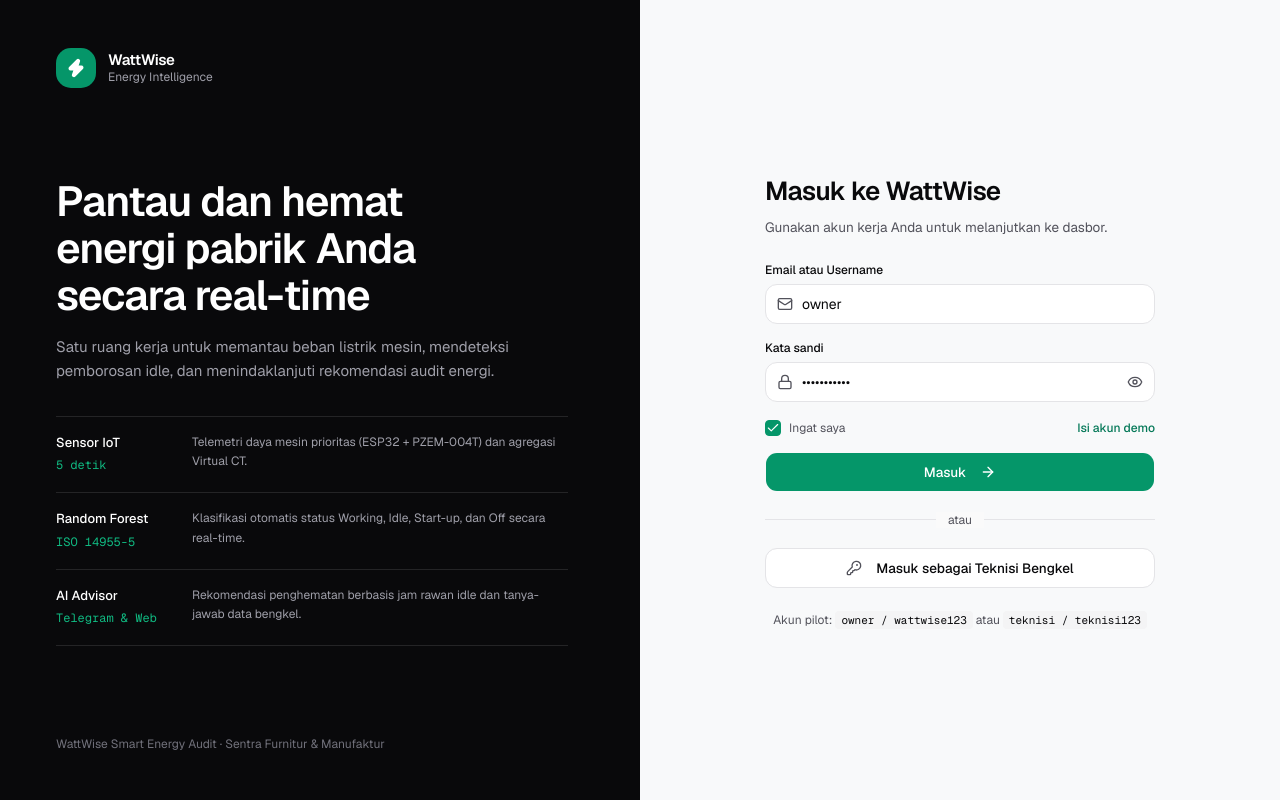
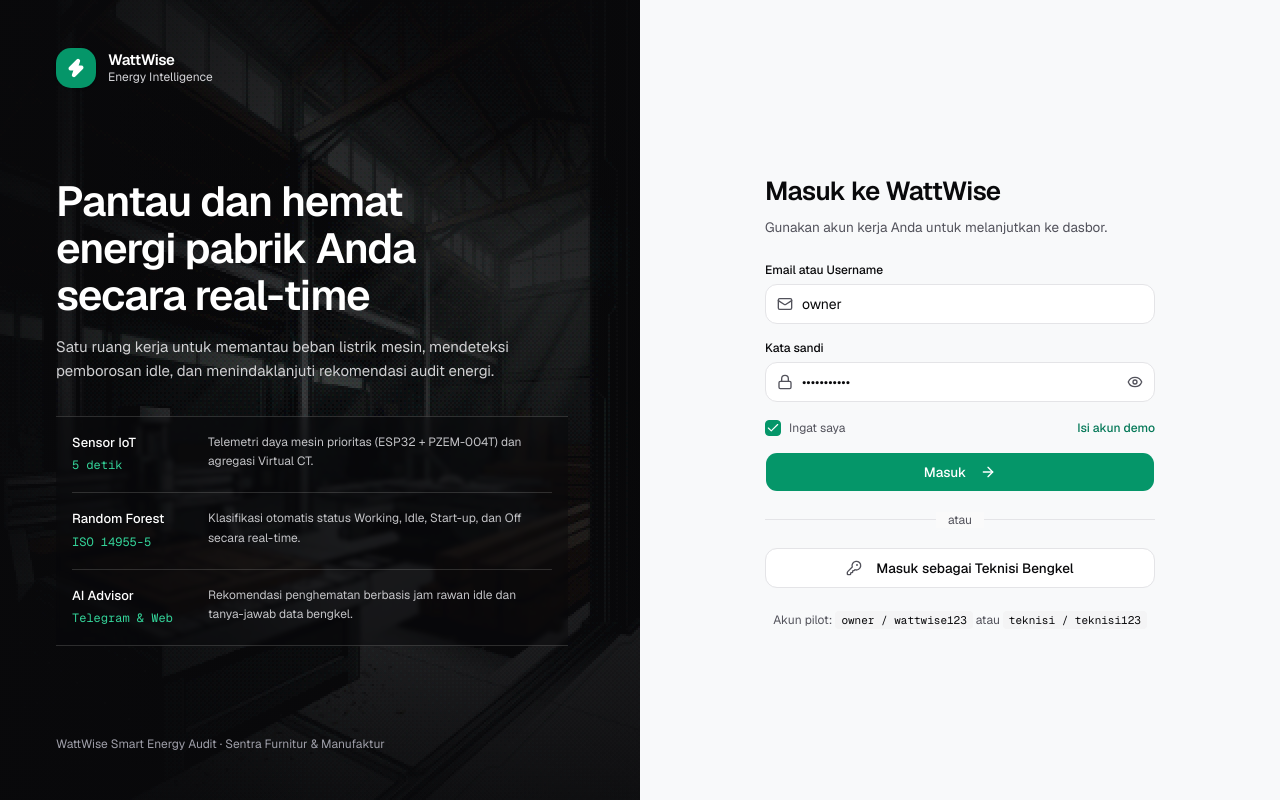
Before and after one commit to gafnaa/wattwise, a Next.js app: page /login in a window 1280 px wide. Built offline with nearby package versions, Linux system fonts and the light colour scheme; what skullet would draw is missing.

Commit message:
feat(login): add custom workshop illustration with Lumno-style Bayer 4x4 dither shader (#20)

```diff
--- a/src/app/login/page.tsx
+++ b/src/app/login/page.tsx
@@ -1,4 +1,5 @@
 import { Zap } from "lucide-react";
+import { DitherBackground } from "@/components/auth/dither-background";
 import { LoginForm } from "@/components/auth/login-form";
 
 const PIPELINE_STAGES = [
@@ -25,33 +26,55 @@ const PIPELINE_STAGES = [
 export default function LoginPage() {
   return (
     <div className="grid min-h-screen grid-cols-1 lg:grid-cols-2">
-      {/* Left Brand Column — Obsidian #09090B */}
-      <section className="flex flex-col justify-between bg-[#09090B] px-6 py-8 text-white sm:px-12 sm:py-12 lg:px-14">
-        <div className="flex items-center gap-3">
-          <div className="flex size-10 items-center justify-center rounded-xl bg-[#059669] text-white">
+      {/* Left Brand Column — Dithered Industrial Workshop Illustration */}
+      <section className="relative flex flex-col justify-between overflow-hidden bg-[#09090B] px-6 py-8 text-white sm:px-12 sm:py-12 lg:px-14">
+        {/* Bayer 4x4 Ordered-Dither Canvas Layer */}
+        <DitherBackground
+          src="/images/login-workshop-illustration.jpg"
+          cellSize={2}
+          brightness={-0.04}
+          contrast={1.14}
+          grain={0.95}
+          levels={7}
+          className="opacity-55"
+        />
+
+        {/* Editorial Obsidian Scrim for Crisp Text Contrast */}
+        <div
+          aria-hidden="true"
+          className="pointer-events-none absolute inset-0 bg-gradient-to-b from-[#09090B]/85 via-[#09090B]/62 to-[#09090B]/92"
+        />
+        <div
+          aria-hidden="true"
+          className="pointer-events-none absolute inset-0 bg-gradient-to-r from-[#09090B]/75 via-transparent to-[#09090B]/40"
+        />
+
+        {/* Foreground Content */}
+        <div className="relative z-10 flex items-center gap-3">
+          <div className="flex size-10 items-center justify-center rounded-xl bg-[#059669] text-white shadow-sm">
             <Zap className="size-5 fill-white" />
           </div>
           <div className="leading-tight">
             <p className="text-[15px] font-semibold tracking-tight text-white">
               WattWise
             </p>
-            <p className="text-xs text-zinc-400">Energy Intelligence</p>
+            <p className="text-xs text-zinc-300">Energy Intelligence</p>
           </div>
         </div>
 
-        <div className="my-10 max-w-lg space-y-8 lg:my-12">
+        <div className="relative z-10 my-10 max-w-lg space-y-8 lg:my-12">
           <div className="space-y-4">
             <h1 className="text-3xl font-semibold tracking-[-0.025em] text-white sm:text-[42px] sm:leading-[1.12]">
               Pantau dan hemat energi pabrik Anda secara real-time
             </h1>
-            <p className="text-sm leading-relaxed text-zinc-400 sm:text-[15px]">
+            <p className="text-sm leading-relaxed text-zinc-200/90 sm:text-[15px]">
               Satu ruang kerja untuk memantau beban listrik mesin, mendeteksi
               pemborosan idle, dan menindaklanjuti rekomendasi audit energi.
             </p>
           </div>
 
           {/* Crisp Hairline-Divided 3-Stage Architecture Spec */}
-          <dl className="divide-y divide-zinc-800/90 border-y border-zinc-800/90">
+          <dl className="divide-y divide-white/15 border-y border-white/15 bg-[#09090B]/40 px-4 backdrop-blur-[2px]">
             {PIPELINE_STAGES.map((stage) => (
               <div
                 key={stage.step}
@@ -61,11 +84,11 @@ export default function LoginPage() {
                   <span className="block text-[13px] font-medium text-white">
                     {stage.step}
                   </span>
-                  <span className="font-mono text-xs text-[#10B981]">
+                  <span className="font-mono text-xs text-[#34D399]">
                     {stage.metric}
                   </span>
                 </dt>
-                <dd className="text-xs leading-relaxed text-zinc-400">
+                <dd className="text-xs leading-relaxed text-zinc-200/85">
                   {stage.detail}
                 </dd>
               </div>
@@ -73,7 +96,7 @@ export default function LoginPage() {
           </dl>
         </div>
 
-        <p className="text-xs text-zinc-500">
+        <p className="relative z-10 text-xs text-zinc-400">
           WattWise Smart Energy Audit · Sentra Furnitur &amp; Manufaktur
         </p>
       </section>
--- /dev/null
+++ b/src/components/auth/dither-background.tsx
@@ -0,0 +1,222 @@
+"use client";
+
+import * as React from "react";
+
+// Matriks Bayer 4x4 standar untuk ordered dithering (gaya Lumno)
+const BAYER_4X4 = [
+  0, 8, 2, 10,
+  12, 4, 14, 6,
+  3, 11, 1, 9,
+  15, 7, 13, 5,
+];
+
+function buildDitherLut(params: {
+  brightness: number;
+  contrast: number;
+  grain: number;
+  levels: number;
+}): Uint8ClampedArray {
+  const { brightness, contrast, grain, levels } = params;
+  const lut = new Uint8ClampedArray(16 * 256);
+  const step = 255 / Math.max(1, levels - 1);
+
+  for (let b = 0; b < 16; b += 1) {
+    const thresholdOffset = (b * 3 - 24) * grain;
+    for (let v = 0; v < 256; v += 1) {
+      const adjusted = Math.min(
+        255,
+        Math.max(0, (v - 128) * contrast + 128 + brightness * 255)
+      );
+      const dithered = Math.min(255, Math.max(0, adjusted + thresholdOffset));
+      lut[b * 256 + v] = Math.round(dithered / step) * step;
+    }
+  }
+  return lut;
+}
+
+function computeCoverRect(
+  srcW: number,
+  srcH: number,
+  dstW: number,
+  dstH: number
+) {
+  const scale = Math.max(dstW / srcW, dstH / srcH);
+  const drawW = Math.ceil(srcW * scale);
+  const drawH = Math.ceil(srcH * scale);
+  return {
+    x: Math.floor((dstW - drawW) / 2),
+    y: Math.floor((dstH - drawH) / 2),
+    width: drawW,
+    height: drawH,
+  };
+}
+
+function renderDitherFrame(
+  canvas: HTMLCanvasElement,
+  img: HTMLImageElement,
+  cssW: number,
+  cssH: number,
+  cellSize: number,
+  lut: Uint8ClampedArray
+): boolean {
+  if (cssW < 1 || cssH < 1 || img.naturalWidth < 1 || img.naturalHeight < 1) {
+    return false;
+  }
+
+  const cell = Math.max(1, Math.floor(cellSize));
+  const w = Math.max(1, Math.ceil(cssW / cell));
+  const h = Math.max(1, Math.ceil(cssH / cell));
+
+  canvas.width = w;
+  canvas.height = h;
+
+  const ctx = canvas.getContext("2d", { willReadFrequently: true });
+  if (!ctx) return false;
+
+  const rect = computeCoverRect(img.naturalWidth, img.naturalHeight, w, h);
+  ctx.drawImage(img, rect.x, rect.y, rect.width, rect.height);
+
+  const imageData = ctx.getImageData(0, 0, w, h);
+  const pixels = imageData.data;
+
+  for (let y = 0; y < h; y += 1) {
+    const rowOffset = (y & 3) * 4;
+    let idx = y * w * 4;
+    for (let x = 0; x < w; x += 1, idx += 4) {
+      if (pixels[idx + 3] < 10) {
+        pixels[idx] = 0;
+        pixels[idx + 1] = 0;
+        pixels[idx + 2] = 0;
+        pixels[idx + 3] = 0;
+        continue;
+      }
+      const bayerBase = BAYER_4X4[rowOffset + (x & 3)] * 256;
+      pixels[idx] = lut[bayerBase + pixels[idx]];
+      pixels[idx + 1] = lut[bayerBase + pixels[idx + 1]];
+      pixels[idx + 2] = lut[bayerBase + pixels[idx + 2]];
+      pixels[idx + 3] = 255;
+    }
+  }
+
+  ctx.putImageData(imageData, 0, 0);
+  return true;
+}
+
+export function DitherBackground({
+  src,
+  cellSize = 2,
+  brightness = -0.02,
+  contrast = 1.12,
+  grain = 0.92,
+  levels = 7,
+  className = "",
+}: {
+  src: string;
+  cellSize?: number;
+  brightness?: number;
+  contrast?: number;
+  grain?: number;
+  levels?: number;
+  className?: string;
+}) {
+  const containerRef = React.useRef<HTMLDivElement>(null);
+  const canvasRef = React.useRef<HTMLCanvasElement>(null);
+  const [ready, setReady] = React.useState(false);
+
+  React.useEffect(() => {
+    const container = containerRef.current;
+    const canvas = canvasRef.current;
+    if (!container || !canvas) return;
+
+    const lut = buildDitherLut({ brightness, contrast, grain, levels });
+    const img = new Image();
+    img.decoding = "async";
+
+    let disposed = false;
+    let rafId = 0;
+    let timerId = 0;
+    let size = {
+      width: Math.floor(container.clientWidth),
+      height: Math.floor(container.clientHeight),
+    };
+
+    const draw = () => {
+      rafId = 0;
+      if (disposed) return;
+      const ok = renderDitherFrame(
+        canvas,
+        img,
+        size.width,
+        size.height,
+        cellSize,
+        lut
+      );
+      if (ok) setReady(true);
+    };
+
+    const scheduleDraw = (delayMs: number) => {
+      if (disposed || rafId) return;
+      if (delayMs === 0) {
+        window.clearTimeout(timerId);
+        timerId = 0;
+        rafId = window.requestAnimationFrame(draw);
+        return;
+      }
+      if (!timerId) {
+        timerId = window.setTimeout(() => {
+          timerId = 0;
+          rafId = window.requestAnimationFrame(draw);
+        }, delayMs);
+      }
+    };
+
+    const observer = new ResizeObserver(([entry]) => {
+      if (!entry) return;
+      const next = {
+        width: Math.floor(entry.contentRect.width),
+        height: Math.floor(entry.contentRect.height),
+      };
+      if (
+        next.width < 1 ||
+        next.height < 1 ||
+        (next.width === size.width && next.height === size.height)
+      ) {
+        return;
+      }
+      size = next;
+      scheduleDraw(90);
+    });
+
+    img.onload = () => scheduleDraw(0);
+    img.src = src;
+    if (img.complete && img.naturalWidth > 0) {
+      scheduleDraw(0);
+    }
+
+    observer.observe(container);
+
+    return () => {
+      disposed = true;
+      observer.disconnect();
+      window.clearTimeout(timerId);
+      window.cancelAnimationFrame(rafId);
+      img.onload = null;
+    };
+  }, [src, cellSize, brightness, contrast, grain, levels]);
+
+  return (
+    <div
+      ref={containerRef}
+      aria-hidden="true"
+      className={`pointer-events-none absolute inset-0 overflow-hidden select-none ${className}`}
+    >
+      <canvas
+        ref={canvasRef}
+        className={`block size-full transition-opacity duration-500 ${
+          ready ? "opacity-100" : "opacity-0"
+        }`}
+        style={{ imageRendering: "pixelated" }}
+      />
+    </div>
+  );
+}
```
Also changed, not shown: public/images/login-workshop-illustration.jpg (added).
